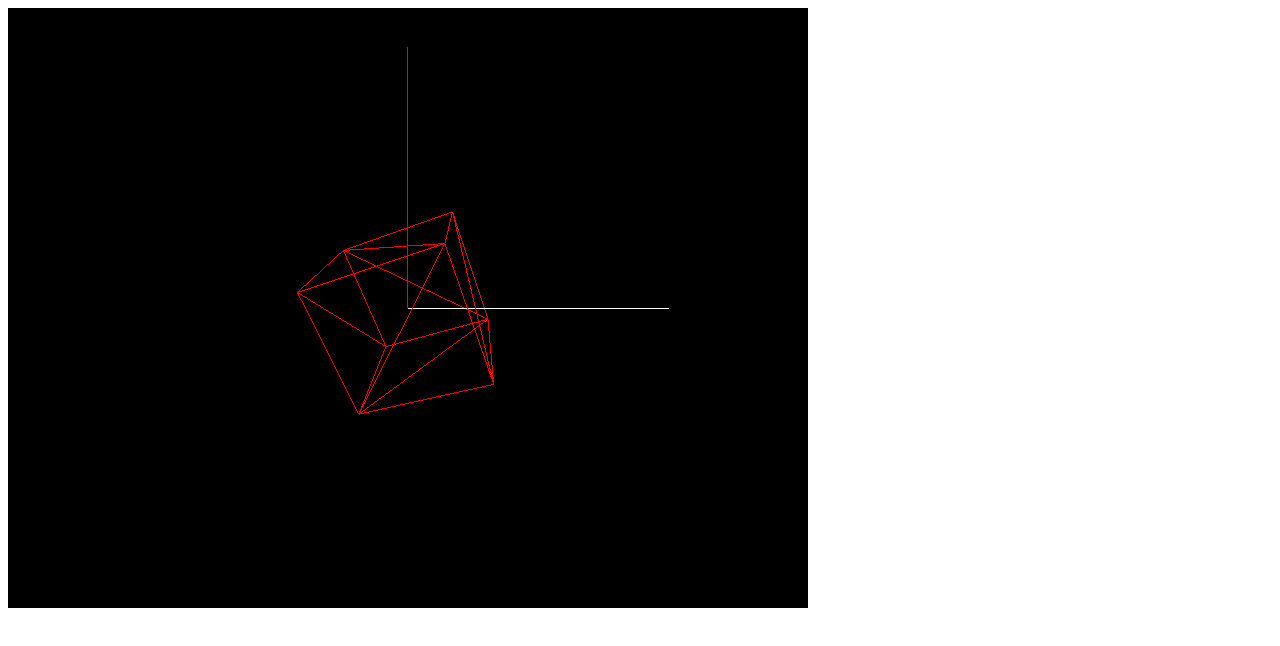
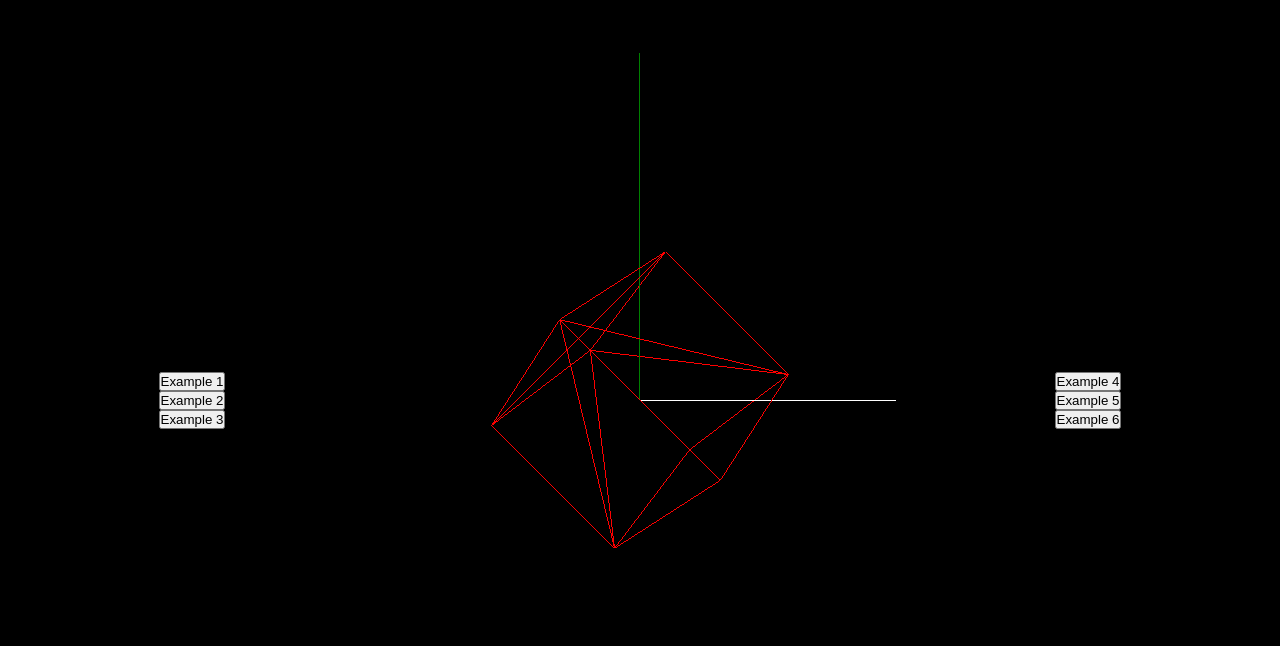
Before and after one commit to roi-castro-jurjo/roi-castro-jurjo.github.io, a website built with Vite: page src/index.html in a window 1280 px wide. Built offline with nearby package versions, Linux system fonts and the light colour scheme.

Commit message:
Added resize support and main added buttons

```diff
--- a/src/index.html
+++ b/src/index.html
@@ -3,11 +3,25 @@
 <head>
     <meta charset="UTF-8">
     <meta name="viewport" content="width=device-width, initial-scale=1.0">
-    <title>First Three.js Project</title>
+    <title>Roi Castro Jurjo</title>
     <link rel="stylesheet" href="./style.css">
 </head>
 <body>
-    <canvas class="webgl"></canvas>
+    <div class="buttons-container">
+        <button id="example-1">Example 1</button>
+        <button id="example-2">Example 2</button>
+        <button id="example-3">Example 3</button>
+    </div>
+    <div id="main-canvas-container" class="canvas-container">
+        <canvas class="webgl"></canvas>
+    </div>
+
+    <div class="buttons-container">
+        <button id="example-4">Example 4</button>
+        <button id="example-5">Example 5</button>
+        <button id="example-6">Example 6</button>
+    </div>
+
     <script type="module" src="./script.js"></script>
 </body>
 </html>
--- a/src/script.js
+++ b/src/script.js
@@ -1,4 +1,3 @@
-import './style.css'
 import * as THREE from 'three'
 import gsap from 'gsap'
 
@@ -21,9 +20,23 @@ scene.add(mesh)
 
 // Sizes
 const sizes = {
-    width: 800,
-    height: 600
+    width: document.getElementById('main-canvas-container').clientWidth,
+    height: document.getElementById('main-canvas-container').clientHeight
 }
+
+window.addEventListener('resize', () => {
+    // Update sizes
+    sizes.width = document.getElementById('main-canvas-container').clientWidth
+    sizes.height = document.getElementById('main-canvas-container').clientHeight
+
+    // Update camera
+    camera.aspect = sizes.width / sizes.height
+    camera.updateProjectionMatrix()
+
+    // Update renderer
+    renderer.setSize(sizes.width, sizes.height)
+})
+
 
 // Camera
 const camera = new THREE.PerspectiveCamera(75, sizes.width / sizes.height)
--- a/src/style.css
+++ b/src/style.css
@@ -0,0 +1,39 @@
+* {
+    margin: 0;
+    padding: 0;
+    box-sizing: border-box;
+}
+
+html, body {
+    overflow: hidden;
+}
+
+body {
+    height: 100vh;
+    width: 100vw;
+    padding: 0;
+    margin: 0;
+    background-color: black;
+
+    display: flex;
+}
+
+.buttons-container {
+
+    display: flex;
+    flex-direction: column;
+    justify-content: center;
+    align-items: center;
+
+    width: 30%;
+    height: 100%;
+}
+
+#main-canvas-container {
+    width: 40%;
+    height: 100%;
+}
+
+.webgl {
+    outline: none;
+}
```
